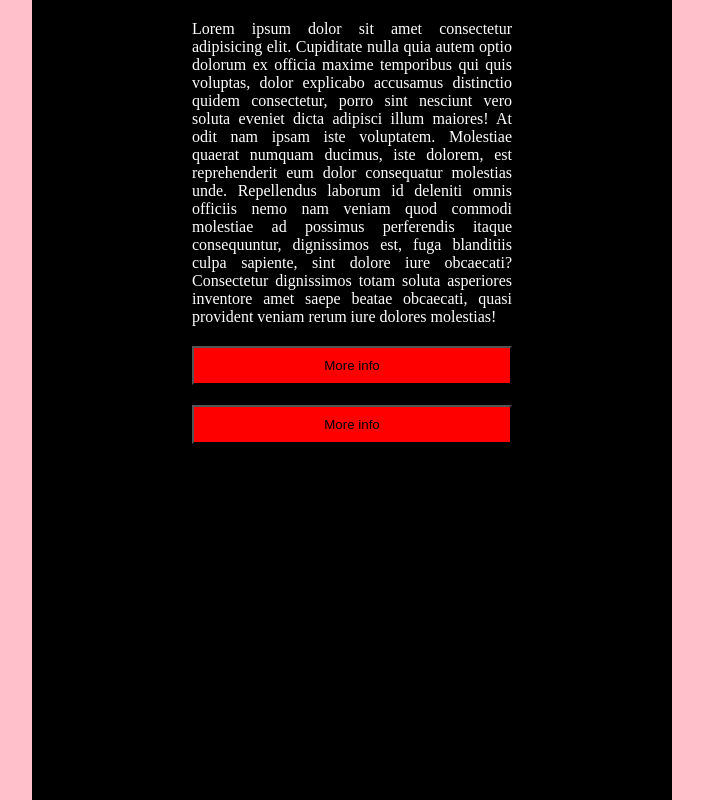
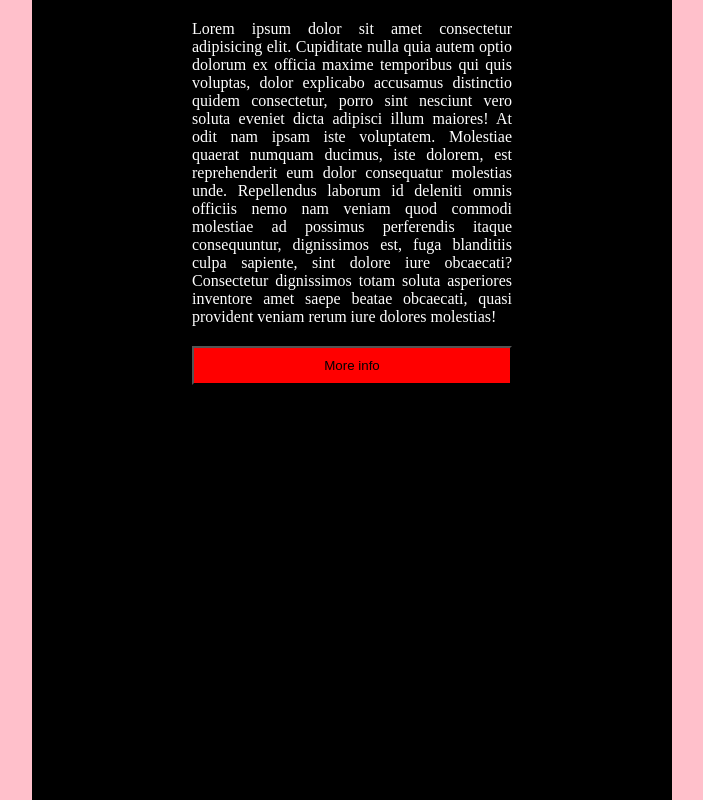
Before and after one commit to mahbub1216/my-first-repo, a plain HTML site: page index.html in a window 1280 px wide. Shown: the whole page, without its empty margins (288-991 px from the left). Drawn offline with Linux system fonts and the light colour scheme.

Commit message:
button deleted

```diff
--- a/index.html
+++ b/index.html
@@ -25,7 +25,6 @@
             dolores molestias!
         </p>
         <button>More info</button>
-        <button>More info</button>
     </div>
 
 
```
